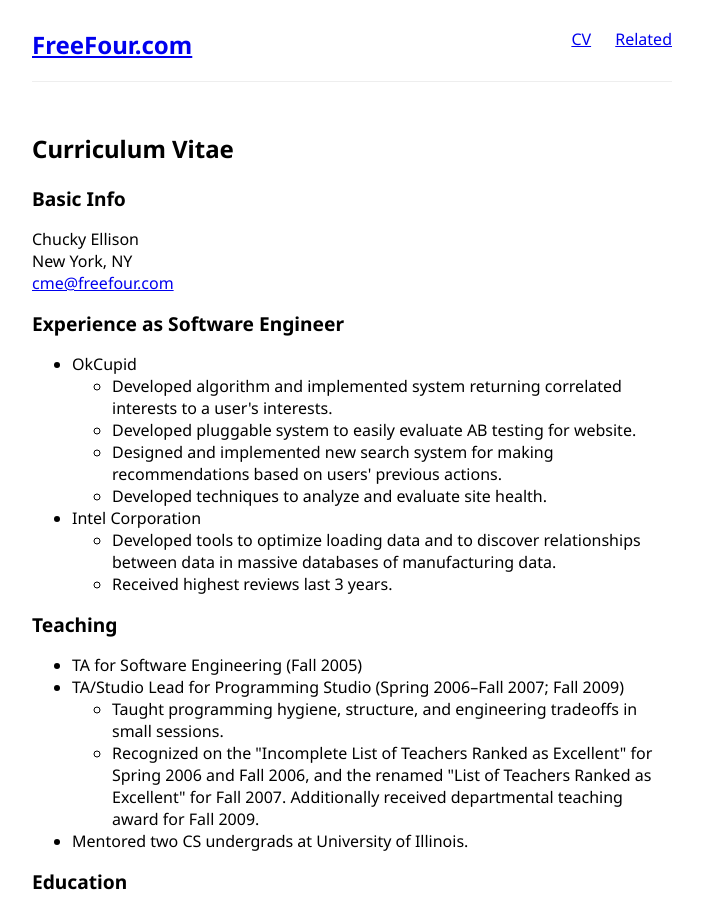
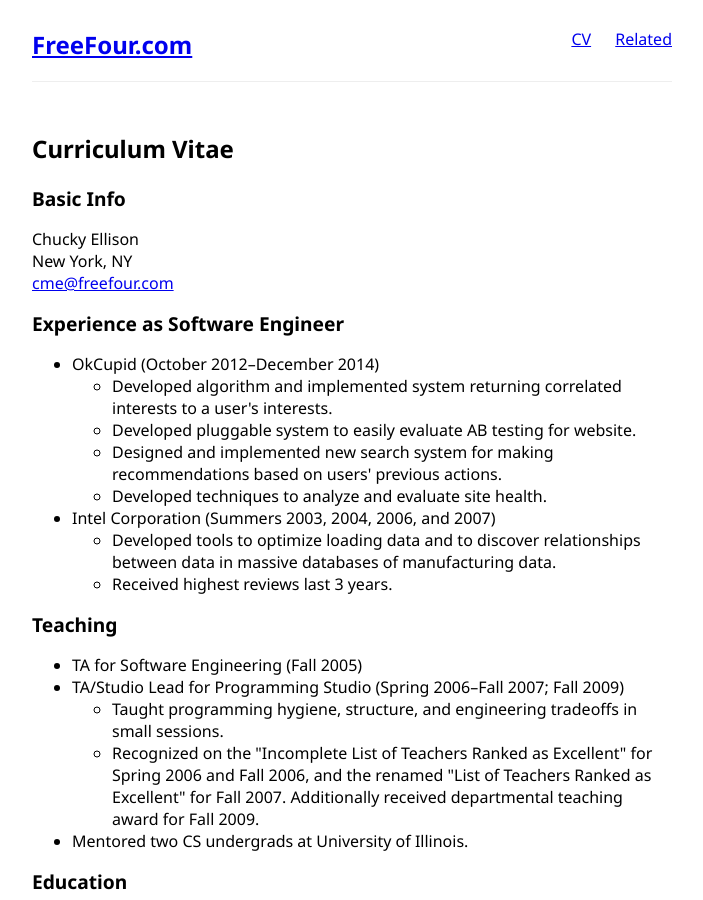
Before and after one commit to ellisonch/ellisonch.github.io, a Jekyll site: the page built from cv/index.html, in a window 1280 px wide and 900 px high. Shown: the whole window, without its empty margins (288-991 px from the left). Built offline with Jekyll 4.4.1, drawn with Linux system fonts in a browser that asks for light colours; formulas are drawn with MathJax 3.

Commit message:
updating experience to include dates

```diff
--- a/_includes/experience.html
+++ b/_includes/experience.html
@@ -1,12 +1,12 @@
 <ul>
-	<li>OkCupid</li>
+	<li>OkCupid (October 2012&ndash;December 2014)</li>
 	<ul>
 		<li>Developed algorithm and implemented system returning correlated interests to a user's interests.</li>
 		<li>Developed pluggable system to easily evaluate AB testing for website.</li>
 		<li>Designed and implemented new search system for making recommendations based on users' previous actions.</li>
 		<li>Developed techniques to analyze and evaluate site health.</li>
 	</ul>
-	<li>Intel Corporation</li>
+	<li>Intel Corporation (Summers 2003, 2004, 2006, and 2007)</li>
 	<ul>
 		<li>Developed tools to optimize loading data and to discover relationships between data in massive databases of manufacturing data.</li>
 		<li>Received highest reviews last 3 years.</li>
```
